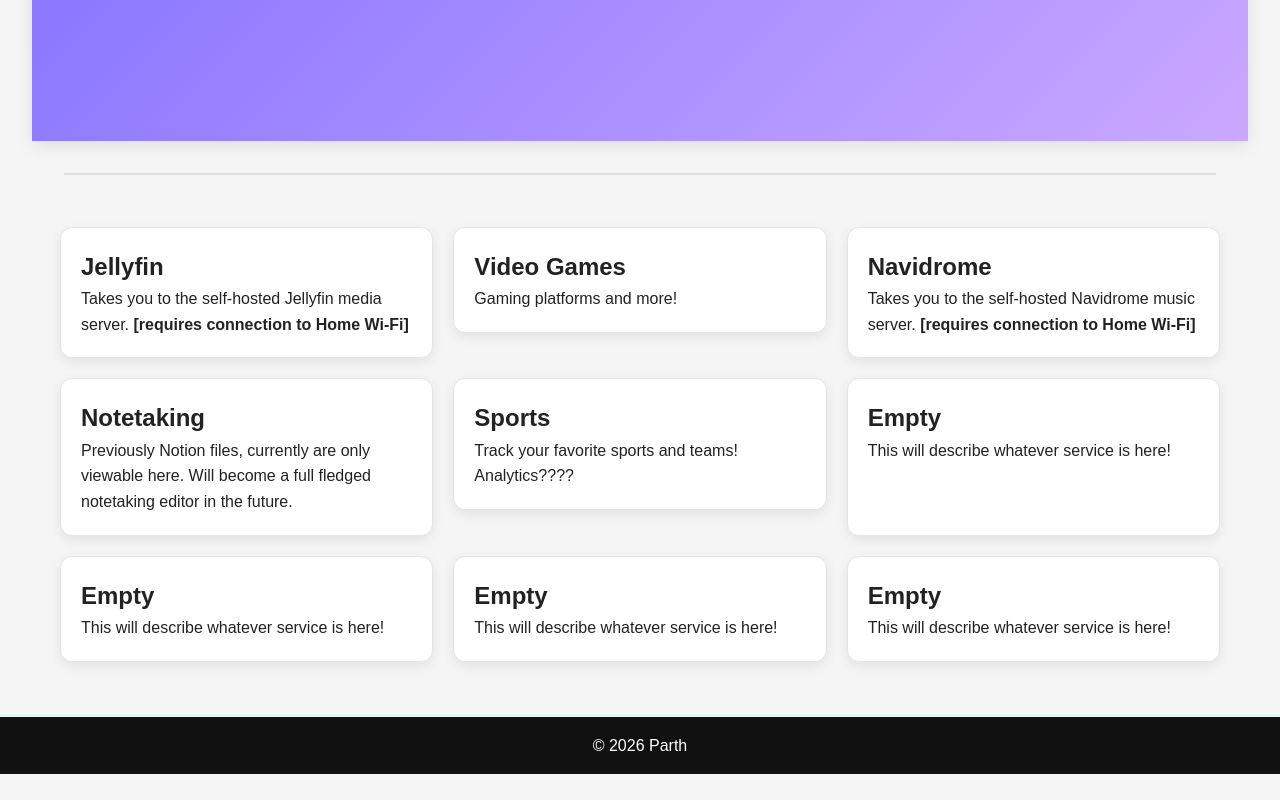
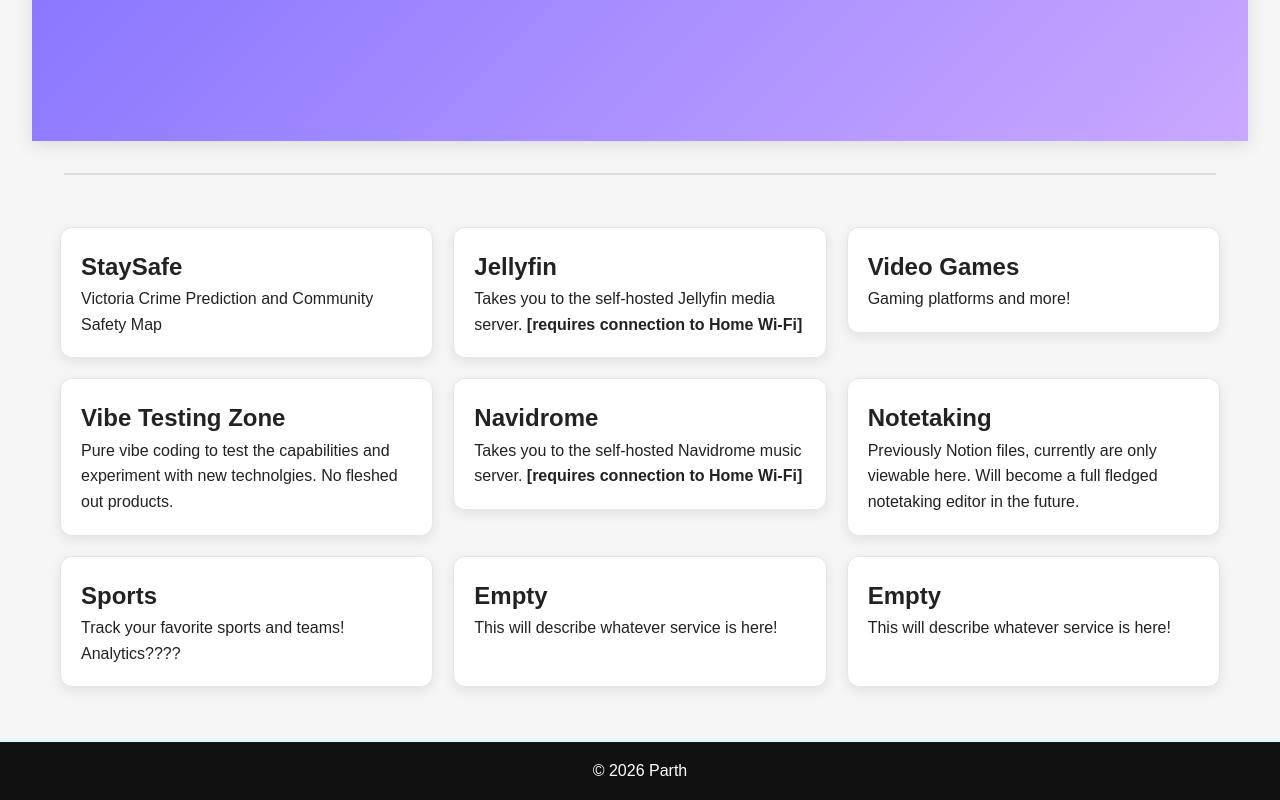
Before and after one commit to Partypants16/partypants16.github.io, a plain HTML site: page index.html in a window 1280 px wide. Shown: the part 835-1635 px from the top of the page. Before the commit the page ends 1609 px from the top, so only its background shows below. Drawn offline with Linux system fonts and the light colour scheme.

Commit message:
added StaySafe and Vibe Coding Zone

```diff
--- a/index.html
+++ b/index.html
@@ -31,6 +31,13 @@
 
     <div class="card-container" id="cards">
 
+      <a href="https://stay-safe-vic.vercel.app/" class="card-link">
+        <div class="section card">
+          <h2>StaySafe</h2>
+          <p>Victoria Crime Prediction and Community Safety Map</p>
+        </div>
+      </a>
+
       <a href="http://192.168.212.60:8096" class="card-link">
         <div class="section card">
           <h2>Jellyfin</h2>
@@ -42,6 +49,13 @@
         <div class="section card">
           <h2>Video Games</h2>
           <p>Gaming platforms and more!</p>
+        </div>
+      </a>
+
+      <a href="/vibe-testing-zone/home.html" class="card-link">
+        <div class="section card">
+          <h2>Vibe Testing Zone</h2>
+          <p>Pure vibe coding to test the capabilities and experiment with new technolgies. No fleshed out products.</p>
         </div>
       </a>
 
@@ -76,16 +90,6 @@
         <h2>Empty</h2>
         <p>This will describe whatever service is here!</p>
       </div>
-
-      <div class="section card">
-        <h2>Empty</h2>
-        <p>This will describe whatever service is here!</p>
-      </div>
-
-      <div class="section card">
-        <h2>Empty</h2>
-        <p>This will describe whatever service is here!</p>
-      </div>
     </div>
 
 
```
Also changed, not shown: vibe-testing-zone/home.html (added).
